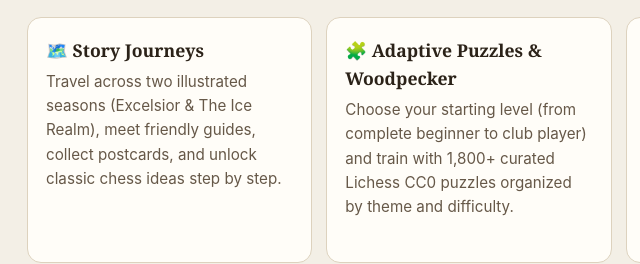
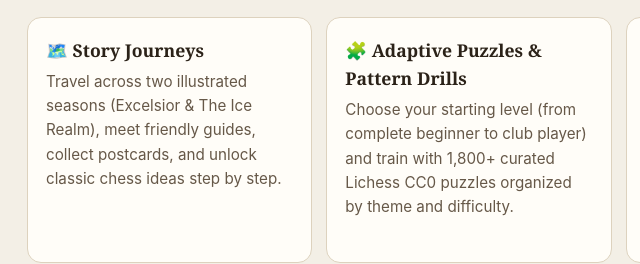
Before and after one commit to Balerion84/pawns-quest, a plain HTML site: page index.html in a window 1280 px wide. Shown: the part 472-736 px from the top of the page, 171-811 px from the left. Drawn offline with Linux system fonts and the light colour scheme.

Commit message:
Rename Woodpecker to Pattern Drills

```diff
--- a/index.html
+++ b/index.html
@@ -265,7 +265,7 @@
         <p data-lang="sk">Prejdi dve ilustrované sezóny (Excelsior a Ľadová ríša), spoznaj sprievodcov, zbieraj pohľadnice a krok za krokom objavuj klasické šachové myšlienky.</p>
       </div>
       <div class="card">
-        <h3>🧩 <span data-lang="en">Adaptive Puzzles &amp; Woodpecker</span><span data-lang="sk">Adaptívne puzzle a Ďateľ</span></h3>
+        <h3>🧩 <span data-lang="en">Adaptive Puzzles &amp; Pattern Drills</span><span data-lang="sk">Adaptívne puzzle a Ďateľ</span></h3>
         <p data-lang="en">Choose your starting level (from complete beginner to club player) and train with 1,800+ curated Lichess CC0 puzzles organized by theme and difficulty.</p>
         <p data-lang="sk">Zvoľ si úroveň hráča pri tvorbe profilu (od úplného začiatočníka po klubového hráča) a trénuj s vyše 1 800 úlohami z Lichess CC0 roztriedenými podľa témy a sily.</p>
       </div>
```
